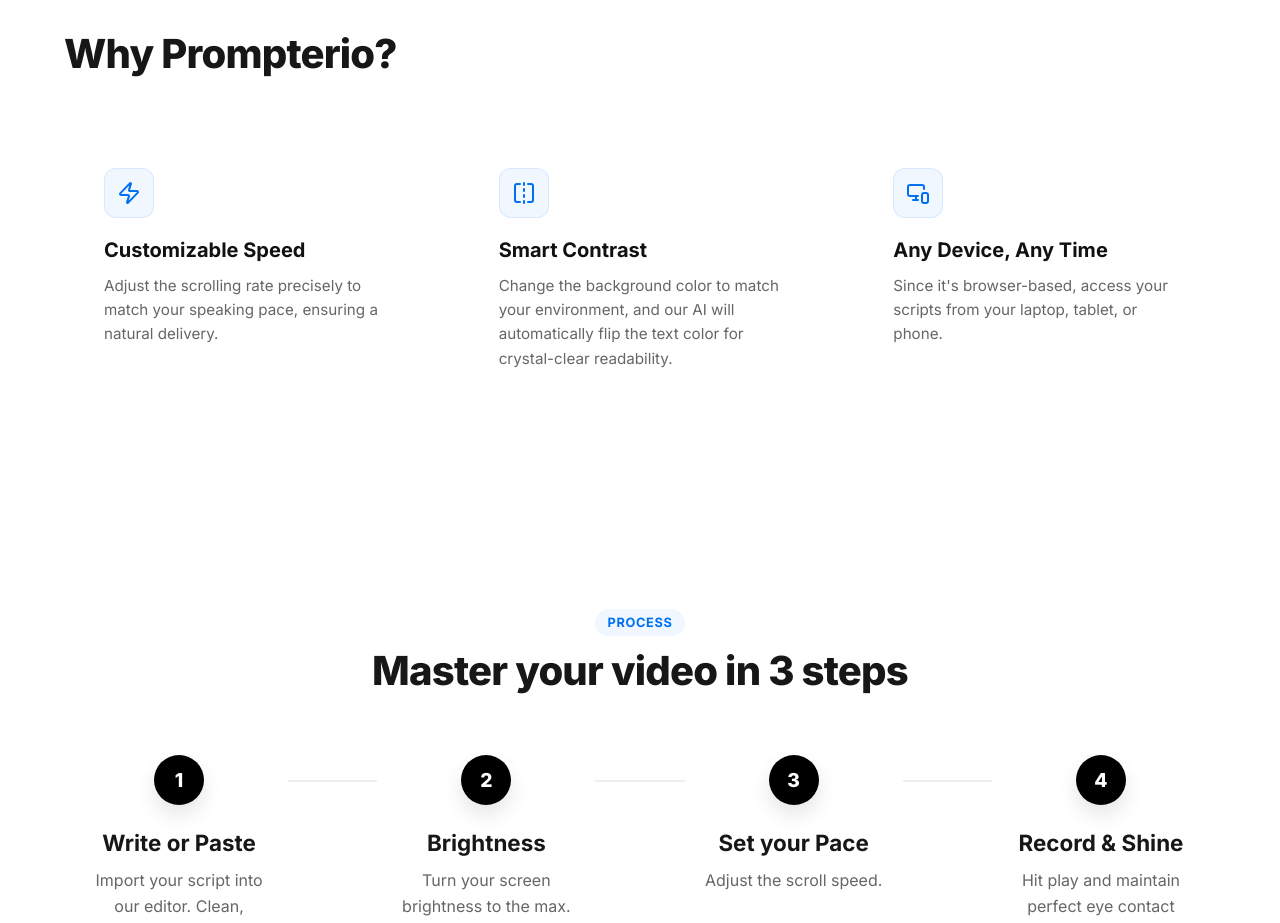
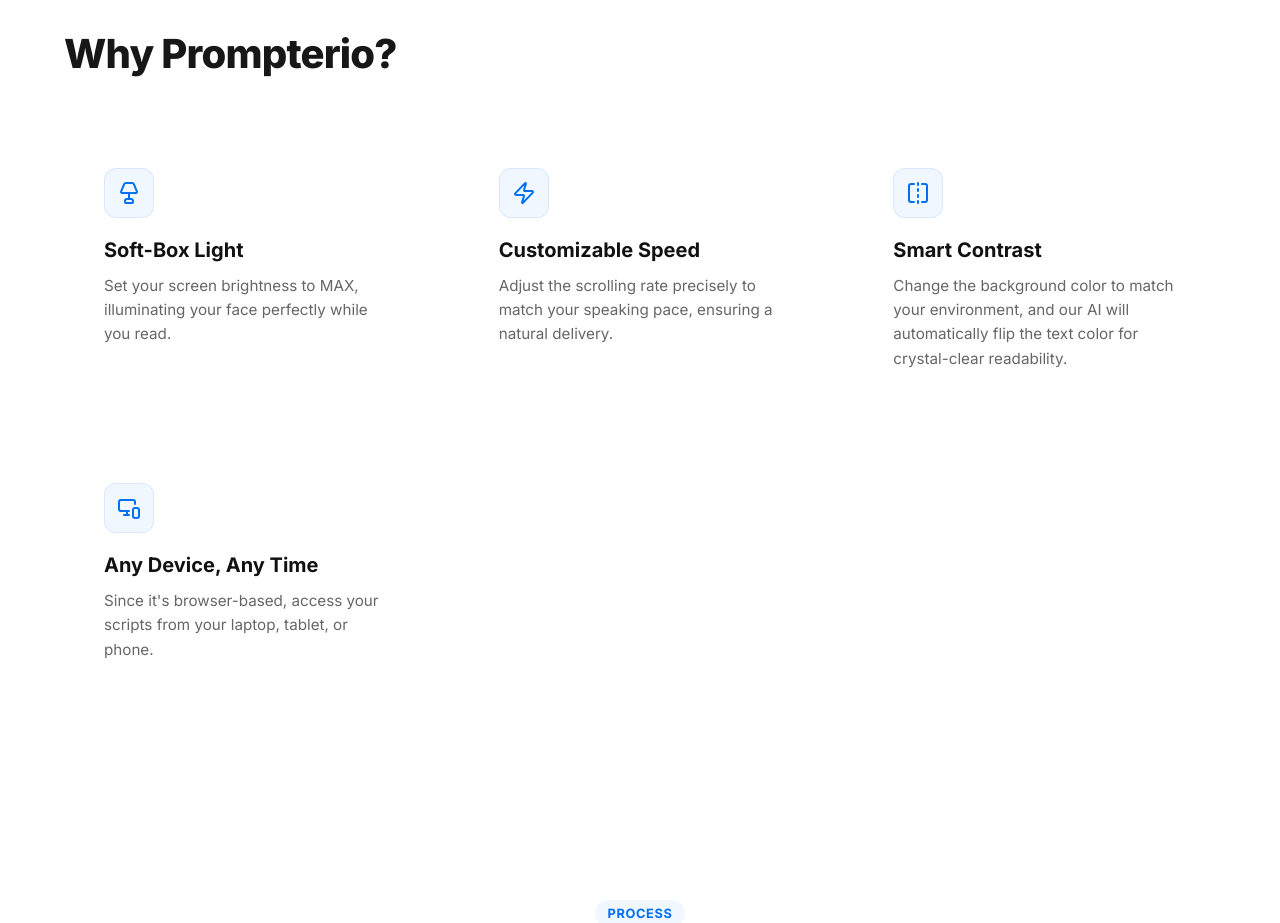
Before and after one commit to paulong/Prompterio, a Next.js app: page / in a window 1280 px wide. Shown: the part 1120-2043 px from the top of the page. Built offline with nearby package versions, Linux system fonts and the light colour scheme; no server answers.

Commit message:
ADD [Fix moved thing]

```diff
--- a/src/app/page.js
+++ b/src/app/page.js
@@ -5,7 +5,7 @@
 import { useSession, signOut } from "next-auth/react"; // Added signOut
 import styles from "./page.module.css";
 import Image from 'next/image'
-import { Zap, FlipHorizontal, MonitorSmartphone } from 'lucide-react';
+import { Zap, FlipHorizontal, MonitorSmartphone, Lamp} from 'lucide-react';
 
 
 export default function Home() {
@@ -90,6 +90,11 @@
         <h2>Why Prompterio?</h2>
         <div className={styles.featuresGrid}>
   <FeatureCard
+    icon={Lamp}
+    title="Soft-Box Light"
+    description="Set your screen brightness to MAX, illuminating your face perfectly while you read."
+  />
+  <FeatureCard
     icon={Zap}
     title="Customizable Speed"
     description="Adjust the scrolling rate precisely to match your speaking pace, ensuring a natural delivery."
```
